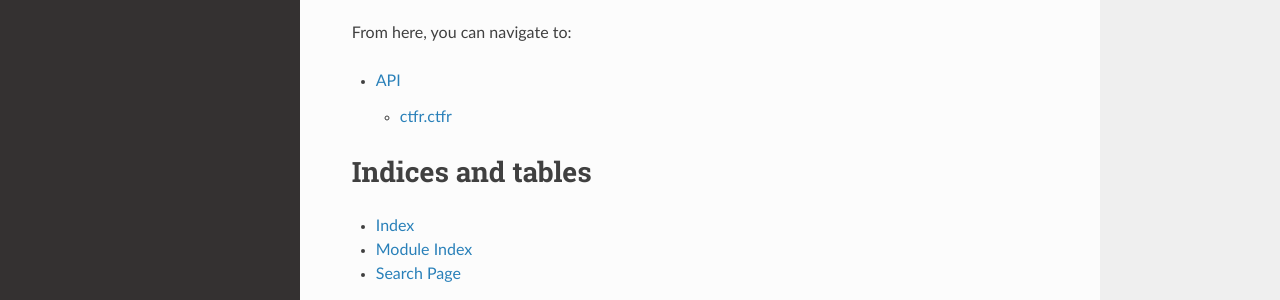
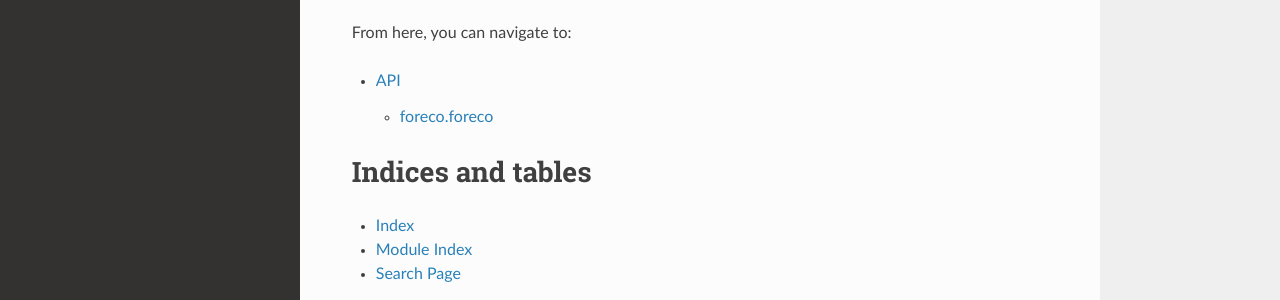
Before and after one commit to noahsa/pyreco, a Sphinx documentation site: the page built from docs/index.rst, in a window 1280 px wide. Shown: the part 339-639 px from the top of the page. Built offline with Sphinx 7.4.7 and the Read the Docs theme 2.0.0, drawn with Linux system fonts in a browser that asks for light colours.

Commit message:
add api docs

```diff
--- a/docs/api.rst
+++ b/docs/api.rst
@@ -2,10 +2,10 @@
 API
 ###
 
-ctfr.ctfr
-==========
+foreco.foreco
+==============
 
-.. automodule:: ctfr.ctfr
+.. automodule:: foreco.foreco
    :members:
    :undoc-members:
    :show-inheritance:
```
